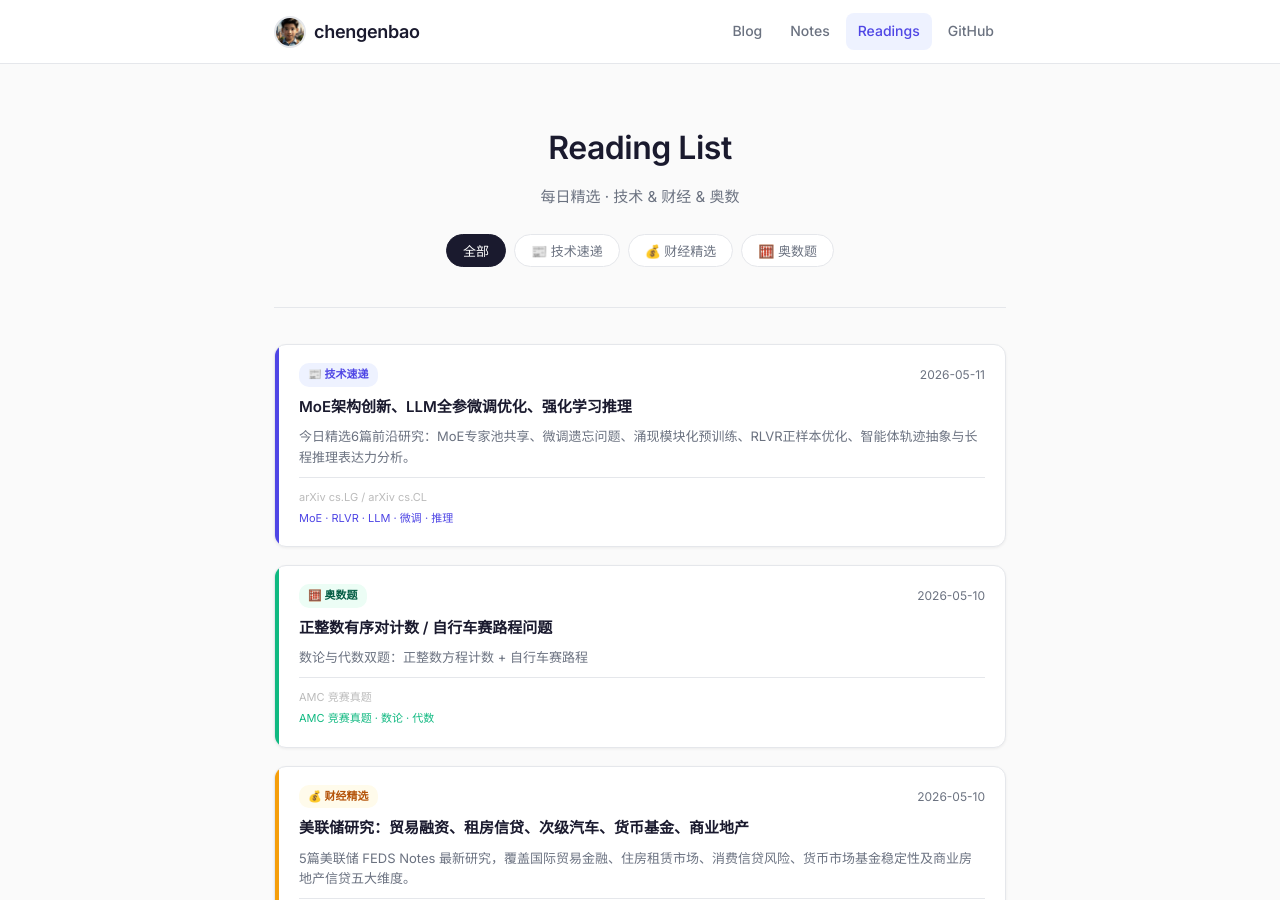
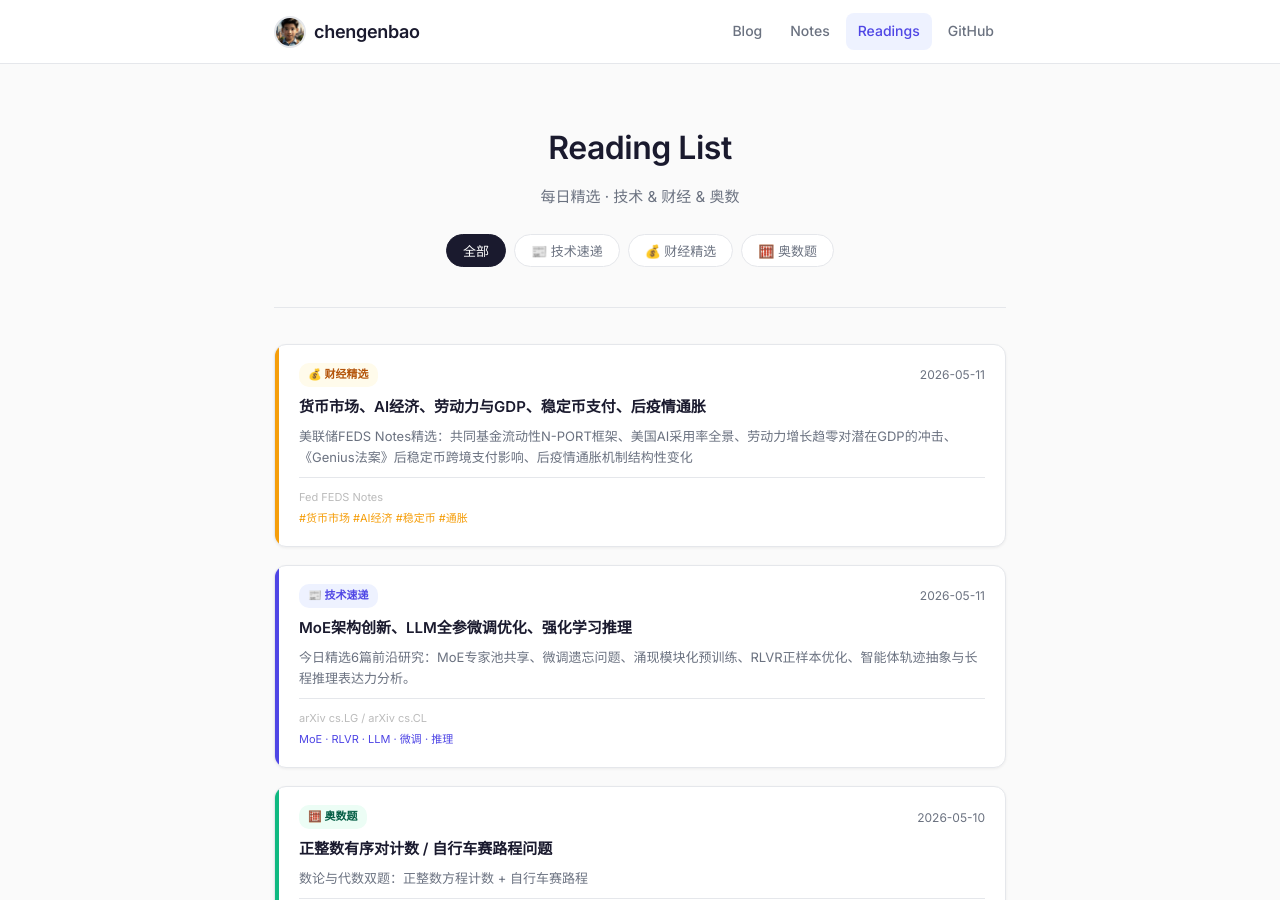
Before and after one commit to chengenbao/chengenbao.github.io, a Jekyll site: the page built from reading-list/index.md, in a window 1280 px wide and 900 px high. Built offline with Jekyll 4.4.1, drawn with Linux system fonts in a browser that asks for light colours.

Commit message:
update reading list index with finance 2026-05-11

```diff
--- a/reading-list/index.md
+++ b/reading-list/index.md
@@ -18,6 +18,21 @@ permalink: /reading-list/
   </div>
 
   <div class="rl-grid">
+<a class="rl-card finance" href="/reading-list/2026-05-11-finance-daily/">
+  <div class="rl-accent"></div>
+  <div class="rl-body">
+    <div class="rl-top">
+      <span class="rl-badge finance">💰 财经精选</span>
+      <time>2026-05-11</time>
+    </div>
+    <h2>货币市场、AI经济、劳动力与GDP、稳定币支付、后疫情通胀</h2>
+    <p>美联储FEDS Notes精选：共同基金流动性N-PORT框架、美国AI采用率全景、劳动力增长趋零对潜在GDP的冲击、《Genius法案》后稳定币跨境支付影响、后疫情通胀机制结构性变化</p>
+    <div class="rl-meta">
+      <span class="rl-source">Fed FEDS Notes</span>
+      <span class="rl-tags">#货币市场 #AI经济 #稳定币 #通胀</span>
+    </div>
+  </div>
+</a>
 <a class="rl-card tech" href="/reading-list/2026-05-11-tech-daily/">
   <div class="rl-accent"></div>
   <div class="rl-body">
```
